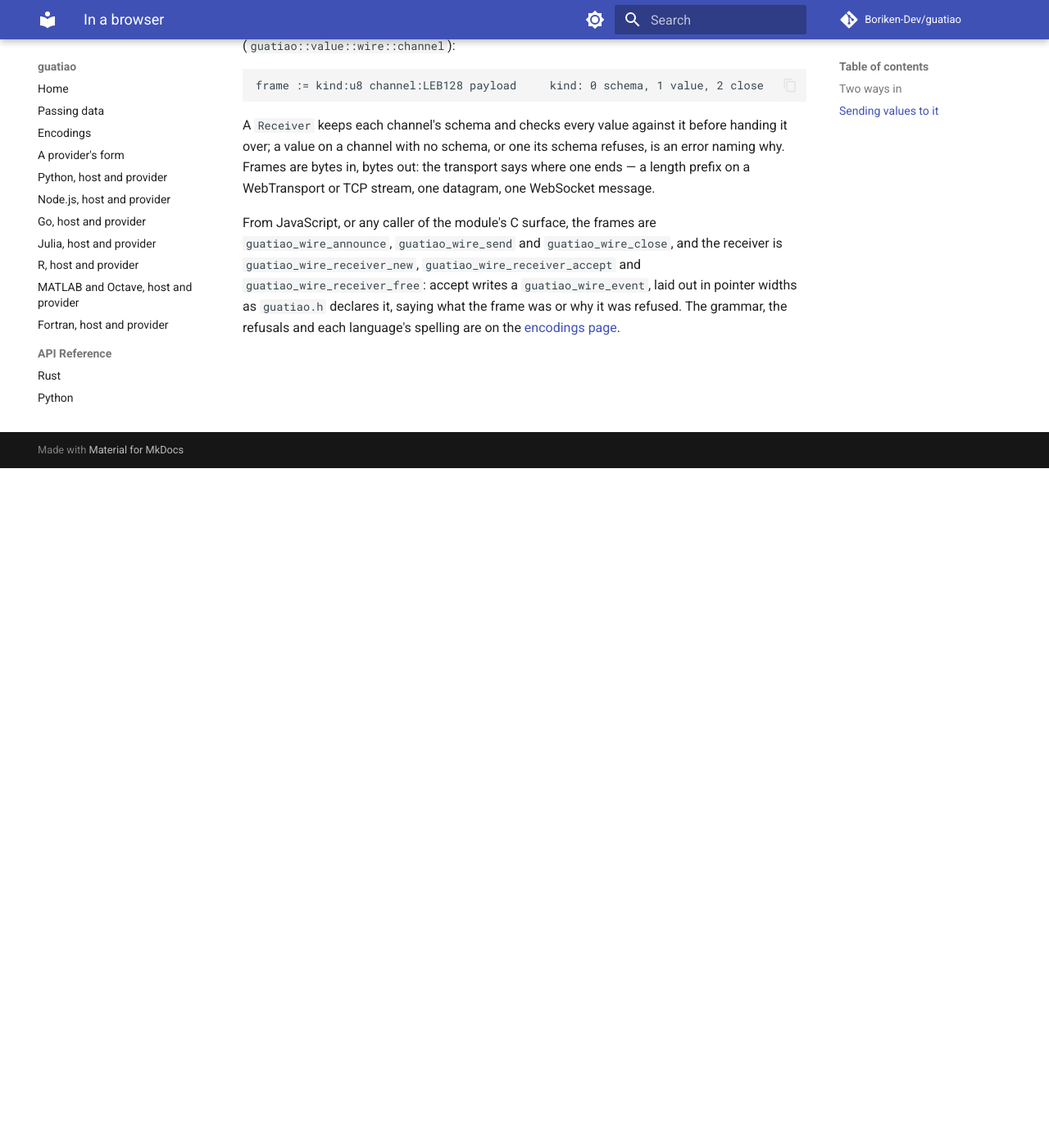
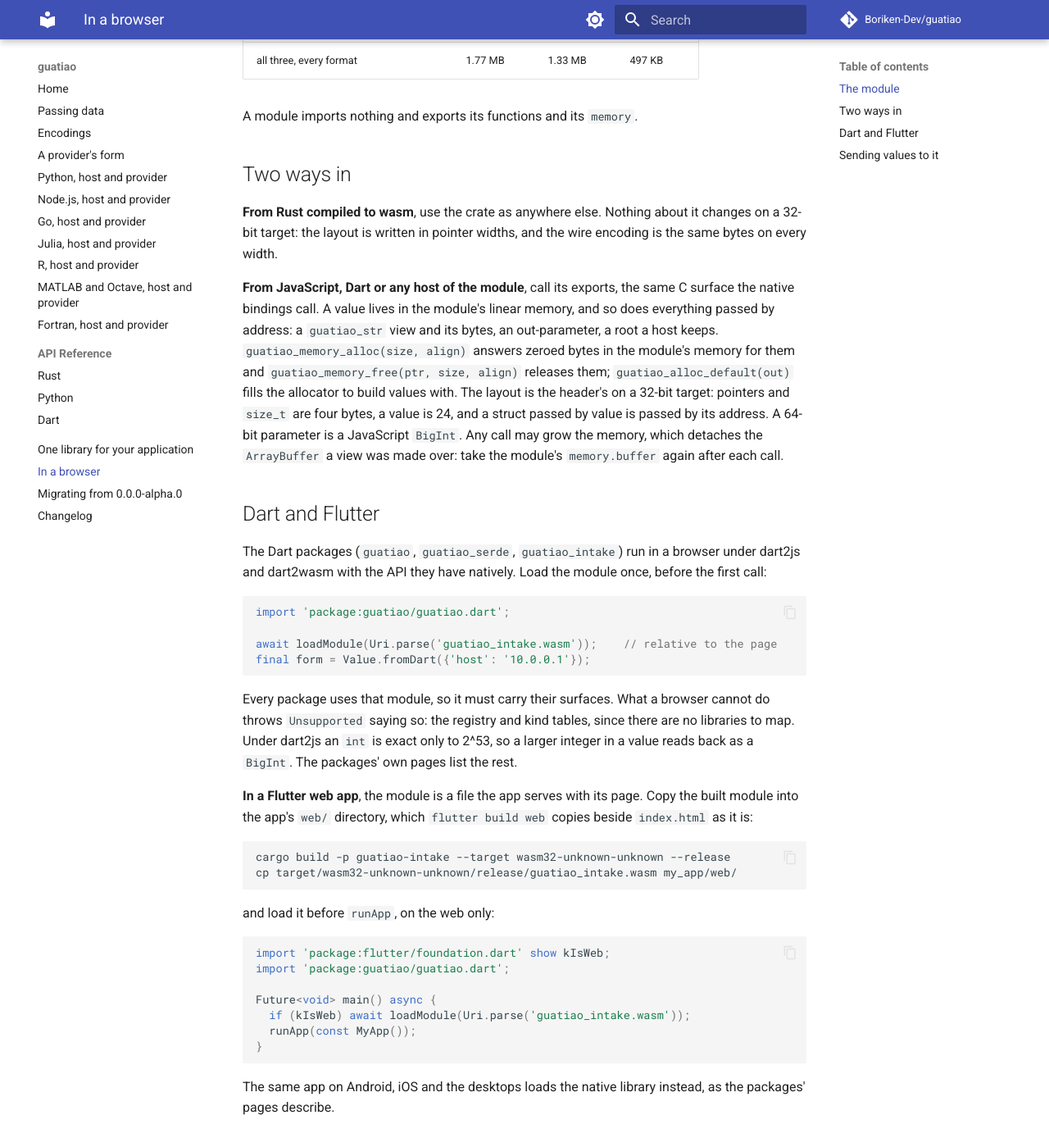
Before and after one commit to Boriken-Dev/guatiao, an MkDocs documentation site: the page built from docs/wasm.md, in a window 1280 px wide and 1400 px high, scrolled down 829 px. Shown: the whole window at 82% size. Built offline with MkDocs 1.6.1 and Material for MkDocs 9.7.7, drawn with Linux system fonts in a browser that asks for light colours; comment, search, counter and statistics services are not loaded; some of the changed text lies outside the part shown.

Commit message:
docs: the module, and Dart and Flutter in a browser
The page on the web gives the one command per module, what each carries
and its size (release, wasm-opt -Oz, gzipped), and what a JavaScript or
Dart host of it needs: the memory its arguments live in, the 32-bit
layout, struct arguments by address, a BigInt for 64 bits, and taking
the memory's buffer again after each call. A section shows the Dart
packages loading the module, and a Flutter web app serving it from its
web/ directory and loading it before runApp.

The docs index says the Dart package runs in a browser too; the
repository's AGENTS.md lists the two new examples and the commands for
the browser and 32-bit ARM suites.

````diff
--- a/docs/wasm.md
+++ b/docs/wasm.md
@@ -5,11 +5,34 @@
 there; the loader does not, since a browser has no files to map, and
 turning on `load` for a wasm target is a compile error that says so.
 
+## The module
+
+A page loads **one module** for every surface it calls: each module has a
+linear memory of its own, and a value built in one cannot be read through
+another. Each is built from guatiao's sources by one command:
+
 ```bash
 rustup target add wasm32-unknown-unknown
-cargo build -p guatiao --target wasm32-unknown-unknown --release
-# target/wasm32-unknown-unknown/release/guatiao.wasm
+cargo build -p guatiao --target wasm32-unknown-unknown --release          # the core: guatiao.wasm
+cargo build -p guatiao-intake --target wasm32-unknown-unknown --release   # the core and forms: guatiao_intake.wasm
 ```
+
+Every module carries the core, so `guatiao_intake.wasm` serves the value
+model and forms together. For JSON, TOML or YAML as well, build the
+application's own crate carrying the surfaces it wants (see
+[One library for your application](app-library.md)): the same recipe
+gives a `.wasm` file for this target. Sizes, as a release build and after
+`wasm-opt -Oz`, gzipped:
+
+| module | release | `-Oz` | `-Oz`, gzip |
+| --- | --- | --- | --- |
+| core | 367 KB | 281 KB | 120 KB |
+| core and intake | 489 KB | 373 KB | 157 KB |
+| core and serde, JSON only | 452 KB | 348 KB | 145 KB |
+| core and serde, JSON, TOML and YAML | 1.65 MB | 1.25 MB | 473 KB |
+| all three, every format | 1.77 MB | 1.33 MB | 497 KB |
+
+A module imports nothing and exports its functions and its `memory`.
 
 ## Two ways in
 
@@ -17,12 +40,61 @@
 about it changes on a 32-bit target: the layout is written in pointer
 widths, and the wire encoding is the same bytes on every width.
 
-**From JavaScript**, load `guatiao.wasm` and call its exports, the same
-C surface the Python and Dart bindings call through a native library. A
-value lives in the module's linear memory; `guatiao_alloc_default()`
-answers the allocator to build it with, and the module exports the
-value, schema, merge and wire functions, channels included (not the
-loader's).
+**From JavaScript, Dart or any host of the module**, call its exports, the
+same C surface the native bindings call. A value lives in the module's
+linear memory, and so does everything passed by address: a `guatiao_str`
+view and its bytes, an out-parameter, a root a host keeps.
+`guatiao_memory_alloc(size, align)` answers zeroed bytes in the module's
+memory for them and `guatiao_memory_free(ptr, size, align)` releases
+them; `guatiao_alloc_default(out)` fills the allocator to build values
+with. The layout is the header's on a 32-bit target: pointers and
+`size_t` are four bytes, a value is 24, and a struct passed by value is
+passed by its address. A 64-bit parameter is a JavaScript `BigInt`. Any
+call may grow the memory, which detaches the `ArrayBuffer` a view was
+made over: take the module's `memory.buffer` again after each call.
+
+## Dart and Flutter
+
+The Dart packages (`guatiao`, `guatiao_serde`, `guatiao_intake`) run in a
+browser under dart2js and dart2wasm with the API they have natively. Load
+the module once, before the first call:
+
+```dart
+import 'package:guatiao/guatiao.dart';
+
+await loadModule(Uri.parse('guatiao_intake.wasm'));    // relative to the page
+final form = Value.fromDart({'host': '10.0.0.1'});
+```
+
+Every package uses that module, so it must carry their surfaces. What a
+browser cannot do throws `Unsupported` saying so: the registry and kind
+tables, since there are no libraries to map. Under dart2js an `int` is
+exact only to 2^53, so a larger integer in a value reads back as a
+`BigInt`. The packages' own pages list the rest.
+
+**In a Flutter web app**, the module is a file the app serves with its
+page. Copy the built module into the app's `web/` directory, which
+`flutter build web` copies beside `index.html` as it is:
+
+```bash
+cargo build -p guatiao-intake --target wasm32-unknown-unknown --release
+cp target/wasm32-unknown-unknown/release/guatiao_intake.wasm my_app/web/
+```
+
+and load it before `runApp`, on the web only:
+
+```dart
+import 'package:flutter/foundation.dart' show kIsWeb;
+import 'package:guatiao/guatiao.dart';
+
+Future<void> main() async {
+  if (kIsWeb) await loadModule(Uri.parse('guatiao_intake.wasm'));
+  runApp(const MyApp());
+}
+```
+
+The same app on Android, iOS and the desktops loads the native library
+instead, as the packages' pages describe.
 
 ## Sending values to it
 
````
Also changed, not shown: AGENTS.md (+20 -2 lines), docs/index.md (+6 -2 lines).
